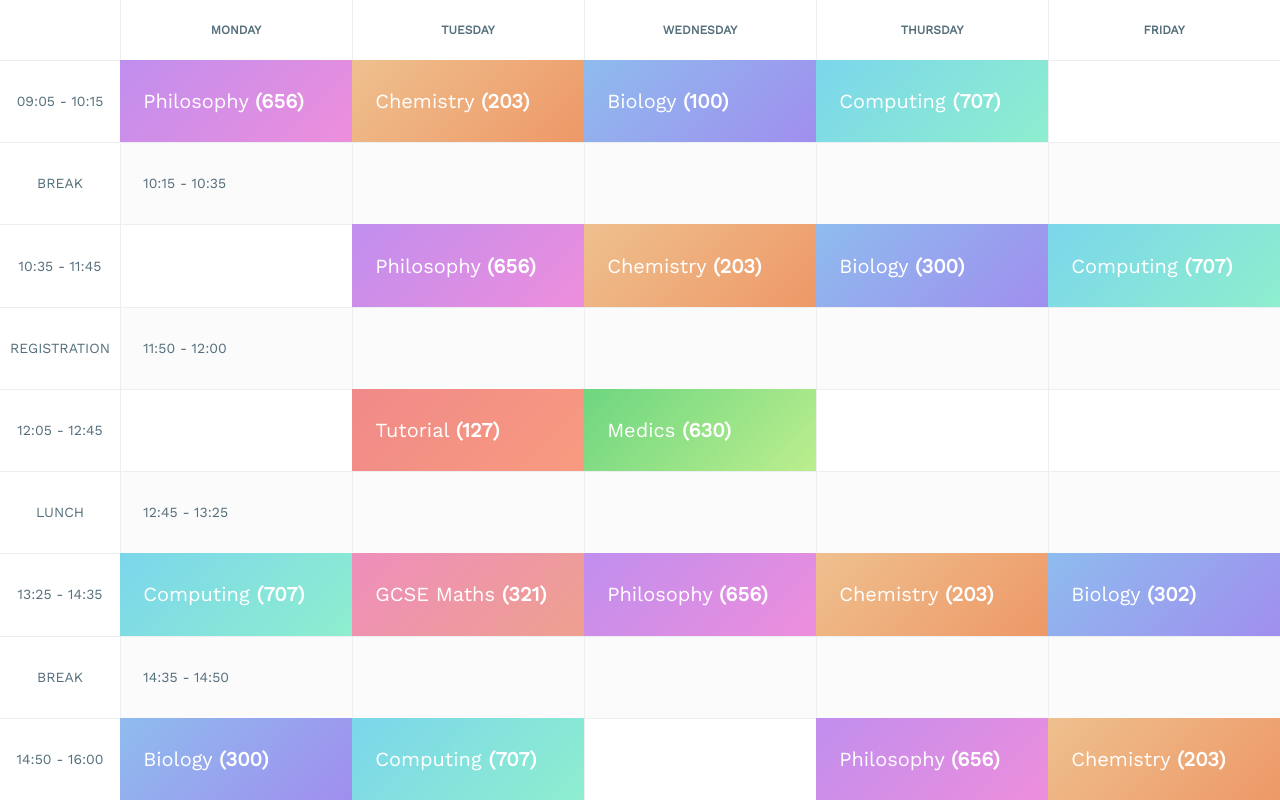
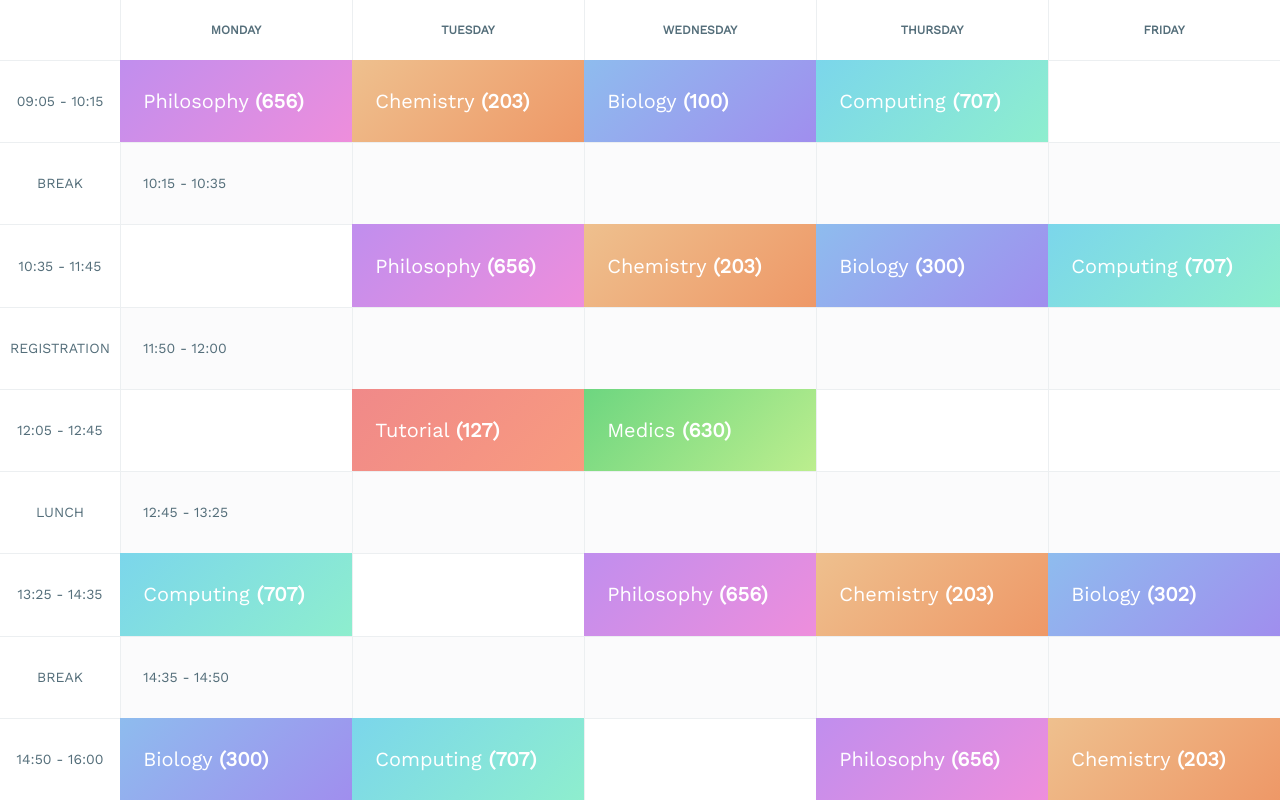
Before and after one commit to sjedev/timetable, a plain HTML site: page index.html in a window 1280 px wide. Drawn offline with nearby package versions, Linux system fonts and the light colour scheme.

Commit message:
Remove maths

```diff
--- a/index.html
+++ b/index.html
@@ -275,7 +275,7 @@
                     <div class="accent-cyan-gradient"><p>Computing <b>(707)</b></p></div>
                 </div>
                 <div>
-                    <div class="accent-pink-gradient"><p>GCSE Maths <b>(321)</b></p></div>
+                    <div></div>
                 </div>
                 <div>
                     <div class="accent-purple-gradient"><p>Philosophy <b>(656)</b></p></div>
```
